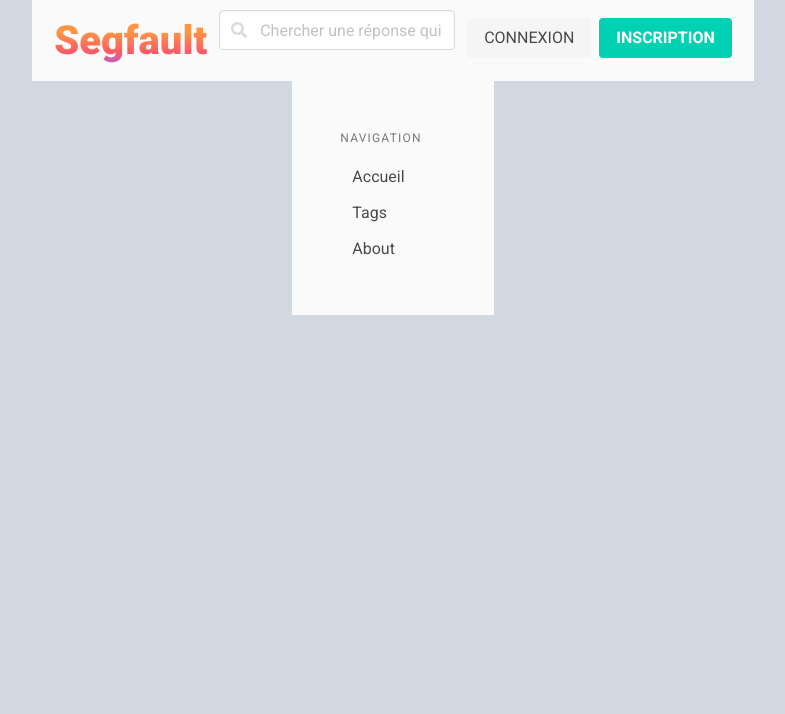
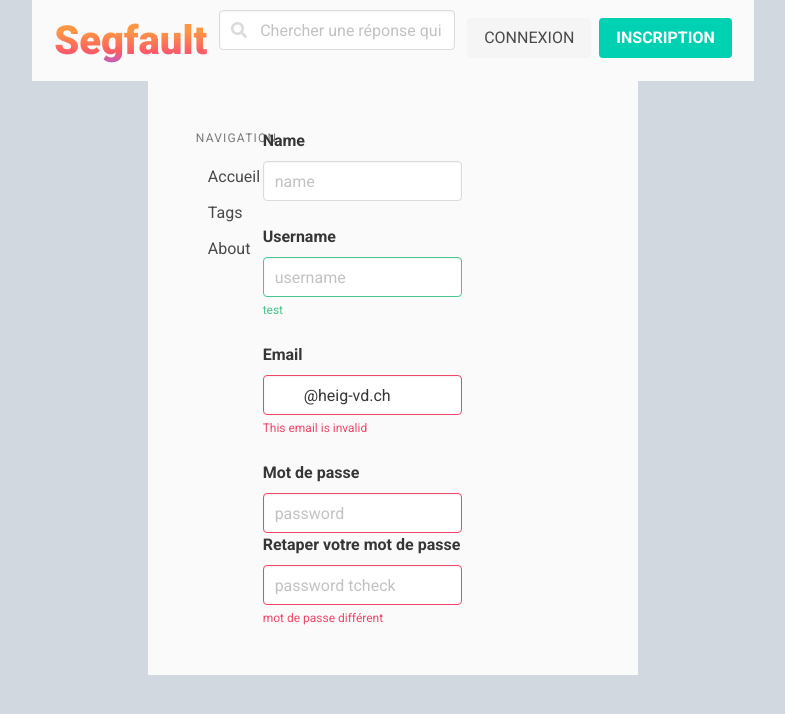
Before and after one commit to youndzoFrancine/Projet_de_semestre, a Vue app in the folder segfault-vue/: page /#/TheInscription in a window 1280 px wide. Shown: the top 714 px of the page, without its empty margins (247-1032 px from the left). Built offline with nearby package versions, Linux system fonts and the light colour scheme.

Commit message:
[WIP] page incription

```diff
--- a/segfault-vue/src/components/Navbar/NavLogZone.vue
+++ b/segfault-vue/src/components/Navbar/NavLogZone.vue
@@ -7,9 +7,11 @@
         <div class="navbar-item">
           <div class="buttons">
             <a class="button is-light">Connexion</a>
-            <a class="button is-primary">
+          <router-link to="/TheInscription">
+            <a  class="button is-primary" >
               <strong>Inscription</strong>
             </a>
+            </router-link>
           </div>
         </div>
       </div>
--- a/segfault-vue/src/components/TheSidemenu.vue
+++ b/segfault-vue/src/components/TheSidemenu.vue
@@ -1,4 +1,4 @@
-<template>
+  <template>
   <div class="sidemenu">
     <aside class="menu">
       <p class="menu-label">Navigation</p>
--- a/segfault-vue/src/router.js
+++ b/segfault-vue/src/router.js
@@ -18,6 +18,11 @@ export default new Router({
       // this generates a separate chunk (about.[hash].js) for this route
       // which is lazy-loaded when the route is visited.
       component: () => import(/* webpackChunkName: "about" */ './views/About.vue')
-    }
+    },
+    {
+    path: '/TheInscription',
+    name : 'TheInscription',
+    component: () => import( './views/TheInscription.vue')
+  }
   ]
 })
--- /dev/null
+++ b/segfault-vue/src/views/TheInscription.vue
@@ -0,0 +1,87 @@
+<template>
+
+
+ <div class="Insciption">
+   <!--name-->
+      <div class="columns">
+        <div class="column is-1">
+        </div>
+        <div class="column is-7"  >
+          <label class="label">Name</label>
+          <div id="name" class="control">
+            <input class="input" type="text" placeholder="name">
+          </div>
+        </div>
+      </div>
+
+
+    <!--username-->
+
+    <div class="columns">
+       <div class="column is-1">
+        </div>
+      <div id="username" class="column is-7"  >
+        <label class="label">Username</label>
+        <div class="control ">
+          <input class="input is-success" id="user" type="text" placeholder="username">
+        </div>
+        <p v-if="errors" class="help is-success">
+            errors
+        </p>
+        <p v-else class="help is-success">  test    </p>
+      </div>
+    </div>
+
+
+
+    <!--email-->
+    <div class="columns">
+       <div class="column is-1">
+        </div>
+      <div class="column is-7">
+        <label class="label">Email</label>
+        <div class="control has-icons-left has-icons-right">
+          <input class="input is-danger" type="email" placeholder="Email input" value="@heig-vd.ch">
+          <span class="icon is-small is-left">
+            <i class="fas fa-envelope"></i>
+          </span>
+          <span class="icon is-small is-right">
+            <i class="fas fa-exclamation-triangle"></i>
+          </span>
+
+        </div>
+
+
+        <p class="help is-danger">This email is invalid</p>
+      </div>
+    </div>
+
+
+ <!--mot de pass-->
+    <div class="columns">
+       <div class="column is-1">
+        </div>
+      <div class="column is-7">
+        <label class="label">Mot de passe</label>
+        <div class="control">
+          <input class="input is-danger" type="email" placeholder="password">
+        </div>
+         <div class="control">
+          <label class="label"> Retaper votre mot de passe</label>
+          <input class="input is-danger" type="email" placeholder="password tcheck">
+        </div>
+        <p class="help is-danger">mot de passe différent</p>
+      </div>
+    </div>
+
+
+  </div>
+</template>
+
+<script>
+
+
+
+
+
+</script>
```
Also changed, not shown: segfault-vue/src/App.vue (line endings or trailing spaces).
